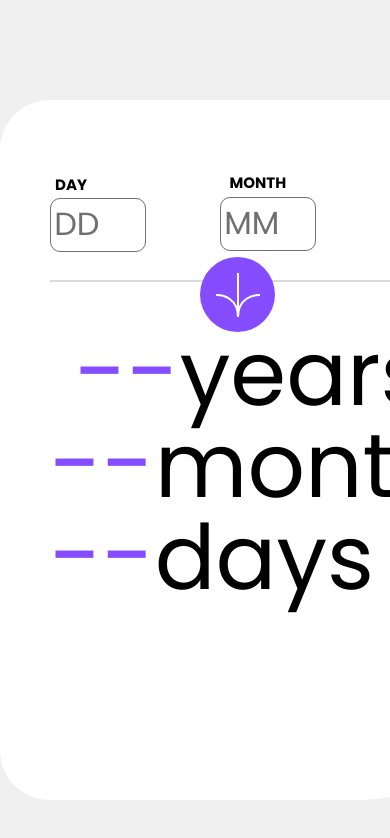
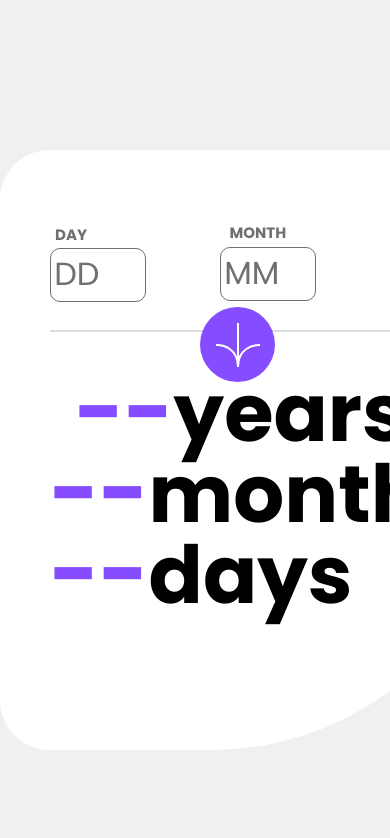
Before and after one commit to Re-Seg/age-calculator, a plain HTML site: page index.html in a window 390 px wide. Shown: the top 838 px of the page. Drawn offline with Linux system fonts and the light colour scheme.

Commit message:
amélioration du responsive

```diff
--- a/index.html
+++ b/index.html
@@ -14,12 +14,12 @@
         <form>
             <div class="day">
                 <label for="days" id="h-days">DAY</label><br>
-                <input type="tel" min="1" minlength="1" max="31" maxlength="2" id="days">
+                <input type="tel"  minlength="1" maxlength="2" id="days">
                 <label for="days" id="l-days">DD</label>
             </div>
             <div class="month">
                 <label for="months" id="h-months">MONTH</label><br>
-                <input type="tel" min="1" minlength="1" max="12" maxlength="2" id="months">
+                <input type="tel" minlength="1" maxlength="2" id="months">
                 <label for="months" id="l-months">MM</label>
             </div>
             <div class="year">
--- a/style.scss
+++ b/style.scss
@@ -11,10 +11,10 @@ body{
     font-family: "Poppins";
     .div{
         width: 800px;
-        height: 700px;
+        height: 600px;
         background: hsl(0, 0%, 100%);
         border-radius: 50px;
-        border-bottom-right-radius: 150px;
+        border-bottom-right-radius: 300px;
         form{
             border-bottom: 2px solid hsl(0, 0%, 86%);
             width: 70%;
@@ -39,6 +39,7 @@ body{
         }
         label{
             position: absolute;
+            color: hsl(0, 1%, 44%);
         }
     }
 }
@@ -92,7 +93,7 @@ body{
     font-weight: bold;
 }
 #l-days, #l-months, #l-years{
-    display: none;
+    display: inline;
     position: relative;
     left: -115px;
     top : 0px;
@@ -100,13 +101,14 @@ body{
     color:  hsl(0, 1%, 44%);
 }
 p span{
-    font-size: 130px;
+    font-size: 120px;
     color: hsl(259, 100%, 65%);
 }
 p {
-    font-size: 120px;
+    font-size: 110px;
     line-height: 0px;
     margin-left: 50px;
+    font-weight: bold;
 }
 .span{
     color: hsl(0, 100%, 67%);
@@ -121,14 +123,19 @@ p {
     margin: 0px;
     margin-right: 50px;
 }
+@media screen and (max-width:817px) {
+    body{
+        width: 817px;
+    }
+}
 @media screen and (max-width:511px) {
     body{
         width: 511px;
     }
     p {
-        font-size: 90px;
+        font-size: 80px;
         span{
-            font-size: 95px;
+            font-size: 85px;
         }
     }
     #submit{
```
Also changed, not shown: style.css, 1 other file.
